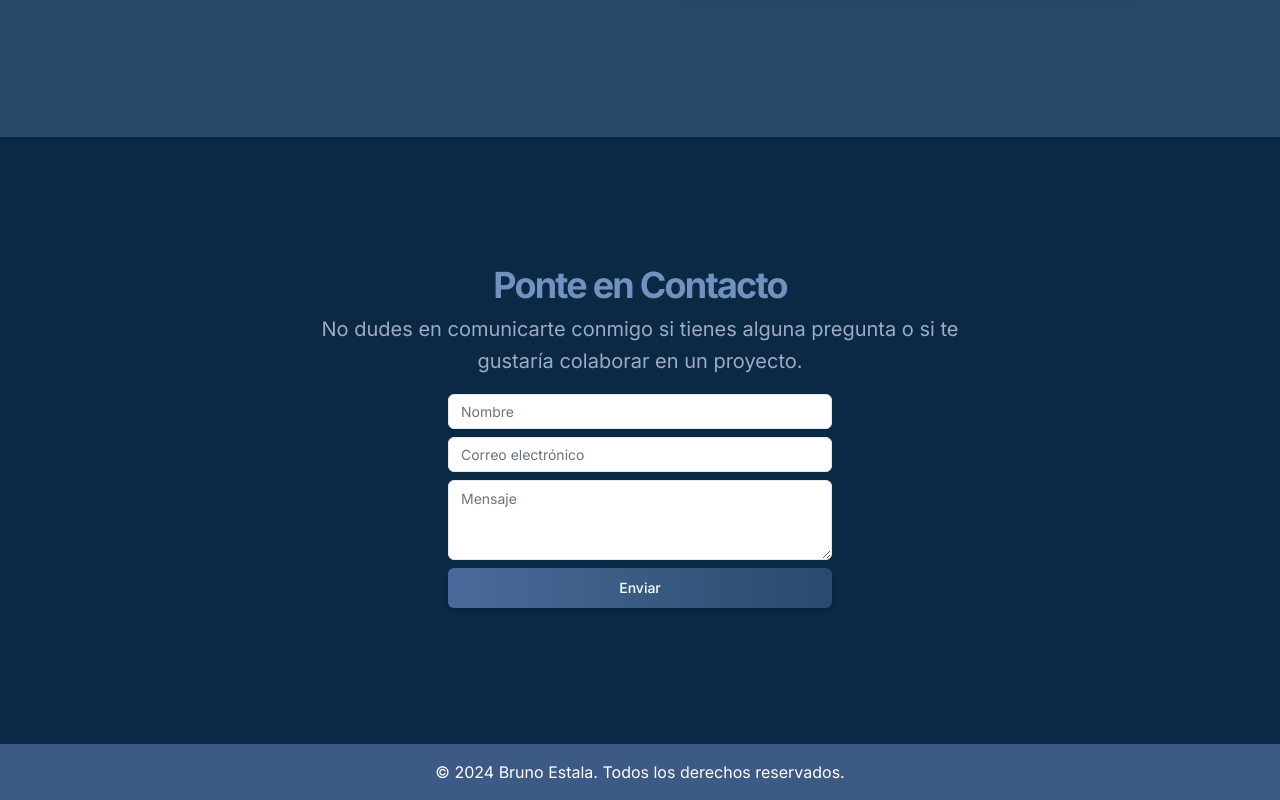
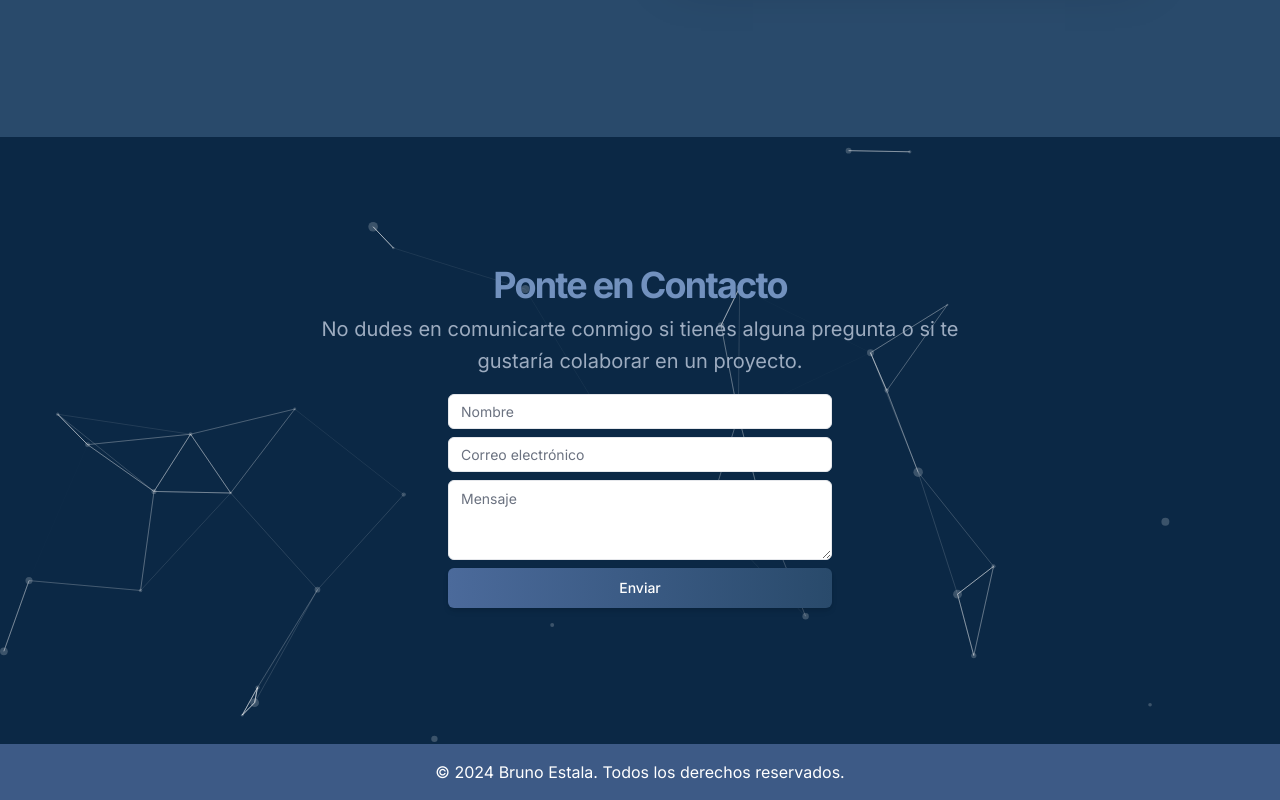
Before and after one commit to BruE89/paginapersonal, a Next.js app: page / in a window 1280 px wide. Shown: the part 4663-5463 px from the top of the page. Built offline with nearby package versions, Linux system fonts and the light colour scheme.

Commit message:
agregado de fondo de particulas en la seccion "Contacto", arreglo de errores y modificación del componente "ParticleBackground"

```diff
--- a/src/components/component/particles.jsx
+++ b/src/components/component/particles.jsx
@@ -2,7 +2,7 @@ import { useEffect, useState } from "react";
 import Particles, { initParticlesEngine } from "@tsparticles/react";
 import { loadSlim } from "@tsparticles/slim";
 
-const ParticleBackground = () => {
+const ParticleBackground = ({ id, className}) => {
   const [init, setInit] = useState(false);
 
   useEffect(() => {
@@ -13,7 +13,7 @@ const ParticleBackground = () => {
 
   return init ? (
     <Particles
-      id="tsparticles"
+      id={id}
       options={{
         /*background: {
             color: {
@@ -84,7 +84,7 @@ const ParticleBackground = () => {
         },
         detectRetina: true,
       }}
-      className="absolute inset-0 w-full h-full z-0"
+      className={className}
     />
   ) : null;
 };
--- a/src/components/component/principal.jsx
+++ b/src/components/component/principal.jsx
@@ -260,7 +260,7 @@ export function Principal() {
           id="skills"
           className="relative w-full py-20 md:py-24 lg:py-32 bg-[#0b2845]"
         >
-          <ParticleBackground />
+          <ParticleBackground id="particles1" className="absolute inset-0 w-full h-full"/>
           <div className="relative container mx-auto px-4 md:px-6">
             <div className="flex flex-col items-center justify-center space-y-4 text-center">
               <div className="space-y-2">
@@ -609,9 +609,10 @@ export function Principal() {
         {/*Sección Contacto---------------------------------------------------------------------------------------------------------*/}
         <section
           id="contact"
-          className="w-full py-12 md:py-24 lg:py-32 bg-[#0b2845]"
+          className="relative w-full py-12 md:py-24 lg:py-32 bg-[#0b2845]"
         >
-          <div className="container mx-auto px-4 md:px-6">
+          <ParticleBackground id="particles2" className="absolute inset-0 w-full h-full"/>
+          <div className="relative container mx-auto px-4 md:px-6">
             <div className="flex flex-col items-center justify-center space-y-4 text-center">
               <div className="space-y-2">
                 <h2 className="text-3xl font-bold tracking-tighter sm:text-4xl text-[#7291be]">
```
